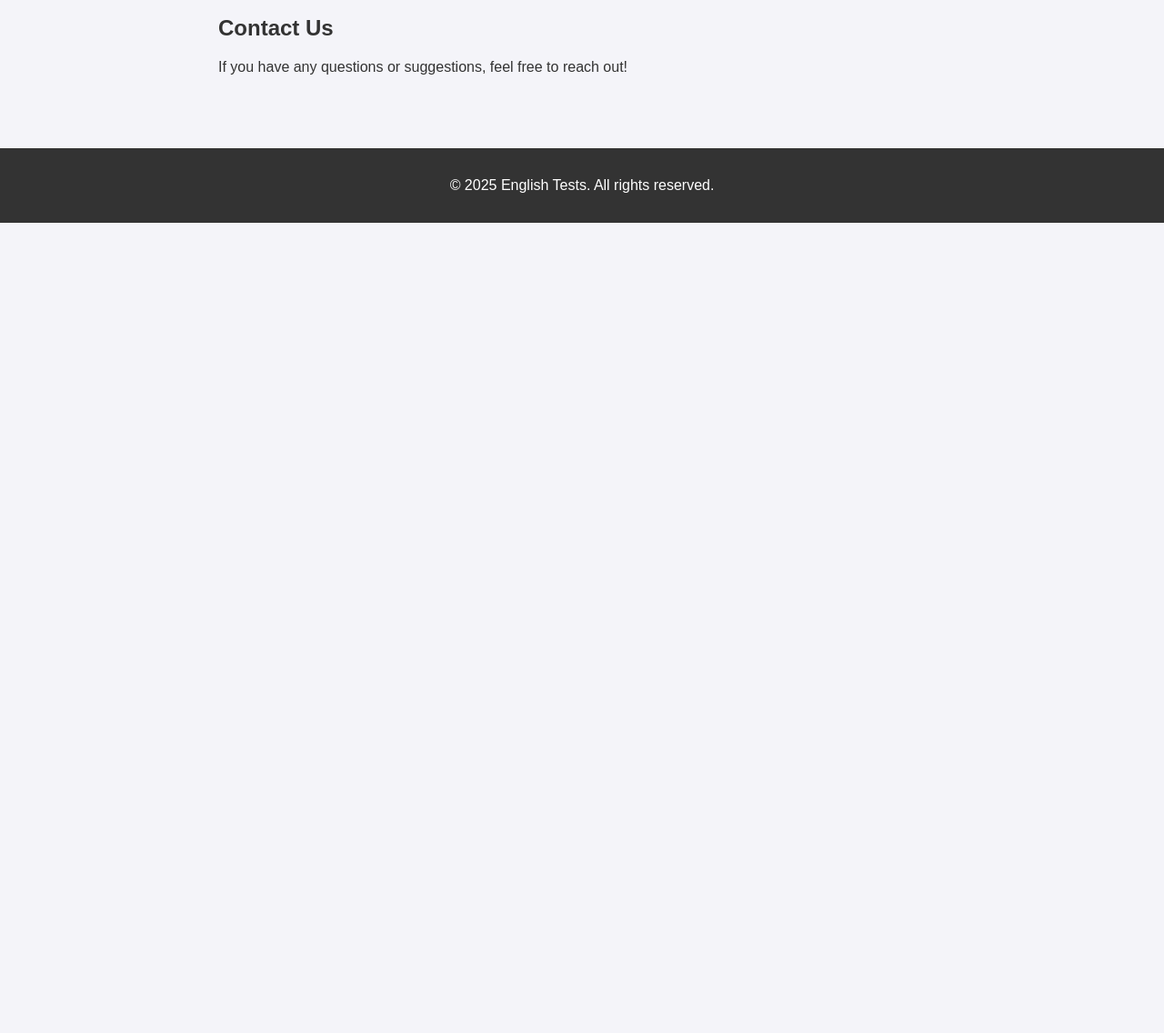
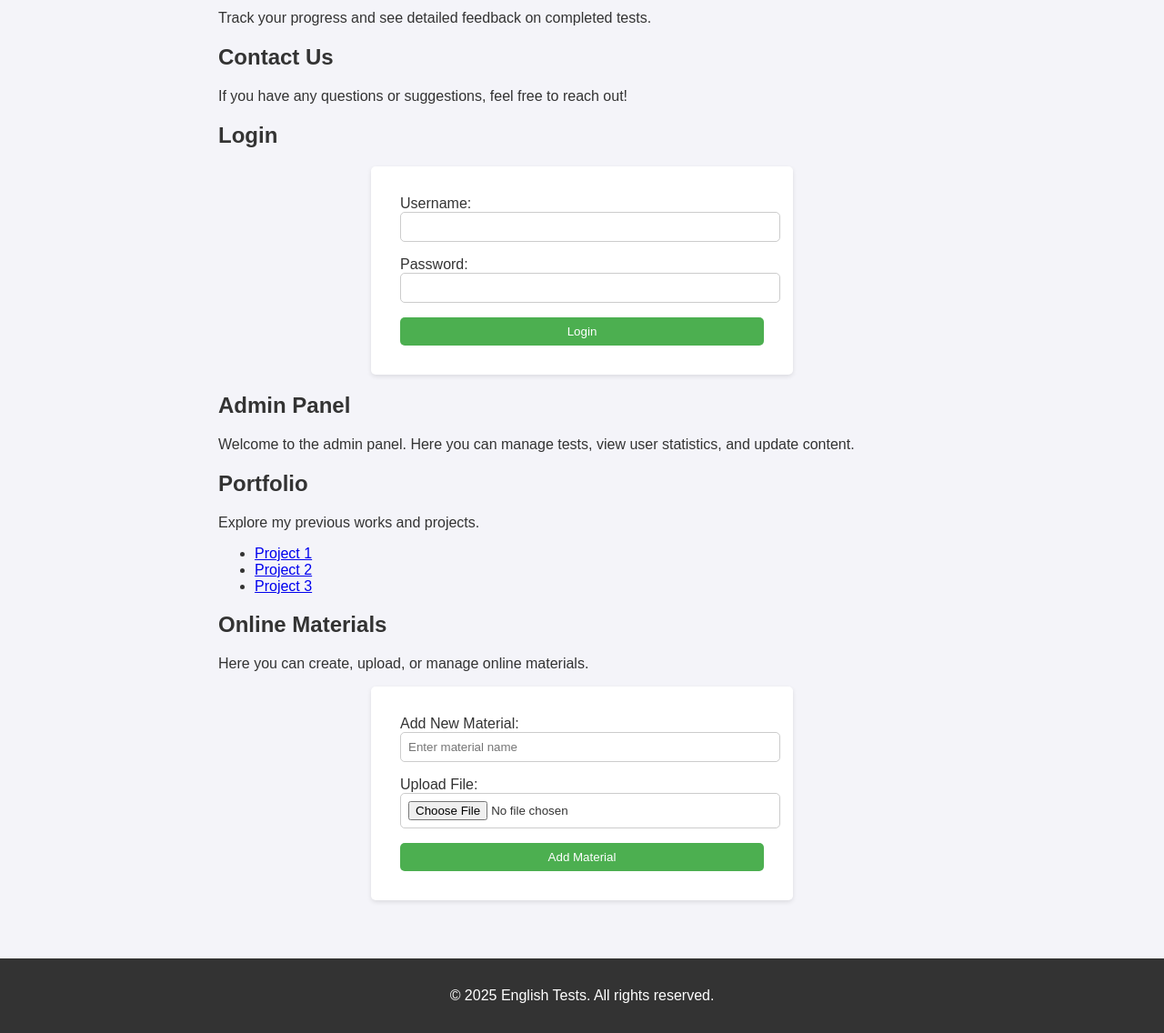
Before and after one commit to Alexart-rgd/Cat-Ruffy-s.com, a plain HTML site: page index.html in a window 1280 px wide. Shown: the part 528-1664 px from the top of the page at 91% size. Before the commit the page ends 800 px from the top, so only its background shows below. Drawn offline with Linux system fonts and the light colour scheme.

Commit message:
Update index.html

```diff
--- a/index.html
+++ b/index.html
@@ -1,3 +1,4 @@
+
 <!DOCTYPE html>
 <html lang="en">
 <head>
@@ -45,6 +46,33 @@
             padding: 1rem 0;
             margin-top: 2rem;
         }
+        .form-container {
+            max-width: 400px;
+            margin: auto;
+            background: #fff;
+            padding: 2rem;
+            box-shadow: 0 2px 5px rgba(0, 0, 0, 0.1);
+            border-radius: 5px;
+        }
+        .form-container input {
+            width: 100%;
+            padding: 0.5rem;
+            margin-bottom: 1rem;
+            border: 1px solid #ccc;
+            border-radius: 5px;
+        }
+        .form-container button {
+            width: 100%;
+            padding: 0.5rem;
+            background: #4CAF50;
+            color: white;
+            border: none;
+            border-radius: 5px;
+            cursor: pointer;
+        }
+        .form-container button:hover {
+            background: #45a049;
+        }
     </style>
 </head>
 <body>
@@ -53,14 +81,14 @@
         <p>Practice and improve your English skills with our interactive tests!</p>
     </header>
 
-    </nav>
-        <a href="#home"><font style="vertical-align: inherit;"><font style="vertical-align: inherit;">Дом</font></font></a>
-        <a href="#tests"><font style="vertical-align: inherit;"><font style="vertical-align: inherit;">Тесты</font></font></a>
-        <a href="#results"><font style="vertical-align: inherit;"><font style="vertical-align: inherit;">Результаты</font></font></a>
-        <a href="#contact"><font style="vertical-align: inherit;"><font style="vertical-align: inherit;">Контакт</font></font></a>
-        <a href="#login"><font style="vertical-align: inherit;"><font style="vertical-align: inherit;">Авторизоваться</font></font></a>
-        <a href="#portfolio"><font style="vertical-align: inherit;"><font style="vertical-align: inherit;">Портфель</font></font></a>
-        <a href="#materials"><font style="vertical-align: inherit;"><font style="vertical-align: inherit;">Материалы</font></font></a>
+    <nav>
+        <a href="#home">Home</a>
+        <a href="#tests">Tests</a>
+        <a href="#results">Results</a>
+        <a href="#contact">Contact</a>
+        <a href="#login">Login</a>
+        <a href="#portfolio">Portfolio</a>
+        <a href="#materials">Materials</a>
     </nav>
 
     <main>
@@ -88,6 +116,52 @@
             <h2>Contact Us</h2>
             <p>If you have any questions or suggestions, feel free to reach out!</p>
         </section>
+
+        <section id="login" class="container">
+            <h2>Login</h2>
+            <div class="form-container">
+                <form action="/admin" method="POST">
+                    <label for="username">Username:</label>
+                    <input type="text" id="username" name="username" required>
+
+                    <label for="password">Password:</label>
+                    <input type="password" id="password" name="password" required>
+
+                    <button type="submit">Login</button>
+                </form>
+            </div>
+        </section>
+
+        <section id="admin" class="container">
+            <h2>Admin Panel</h2>
+            <p>Welcome to the admin panel. Here you can manage tests, view user statistics, and update content.</p>
+        </section>
+
+        <section id="portfolio" class="container">
+            <h2>Portfolio</h2>
+            <p>Explore my previous works and projects.</p>
+            <ul>
+                <li><a href="#">Project 1</a></li>
+                <li><a href="#">Project 2</a></li>
+                <li><a href="#">Project 3</a></li>
+            </ul>
+        </section>
+
+        <section id="materials" class="container">
+            <h2>Online Materials</h2>
+            <p>Here you can create, upload, or manage online materials.</p>
+            <div class="form-container">
+                <form action="/materials" method="POST">
+                    <label for="material">Add New Material:</label>
+                    <input type="text" id="material" name="material" placeholder="Enter material name" required>
+
+                    <label for="file">Upload File:</label>
+                    <input type="file" id="file" name="file" required>
+
+                    <button type="submit">Add Material</button>
+                </form>
+            </div>
+        </section>
     </main>
 
     <footer>
```
